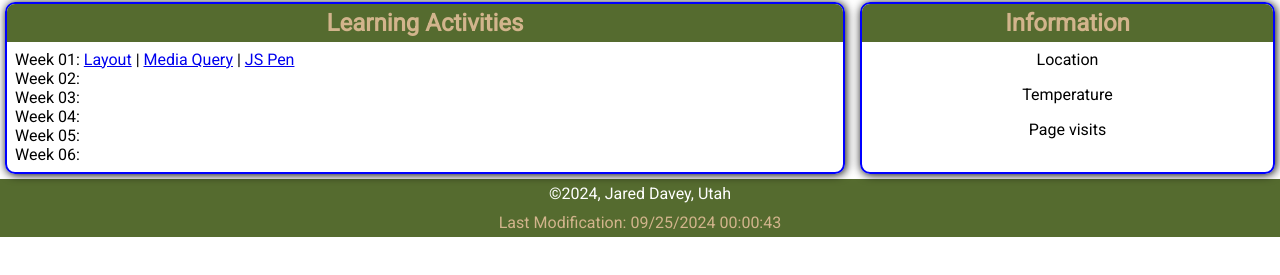
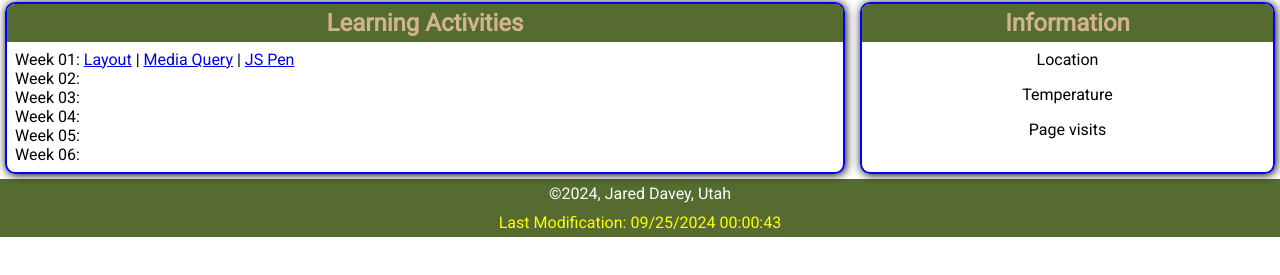
Before and after one commit to Gupples/wdd230, a plain HTML site: page index.html in a window 1280 px wide. Shown: the part 201-476 px from the top of the page. Drawn offline with Linux system fonts and the light colour scheme.

Commit message:
Made the contrast better for lastModified

```diff
--- a/styles/base.css
+++ b/styles/base.css
@@ -109,5 +109,5 @@ p {
 }
 
 #lastModified{
-    color:tan;
+    color:yellow;
 }
```
